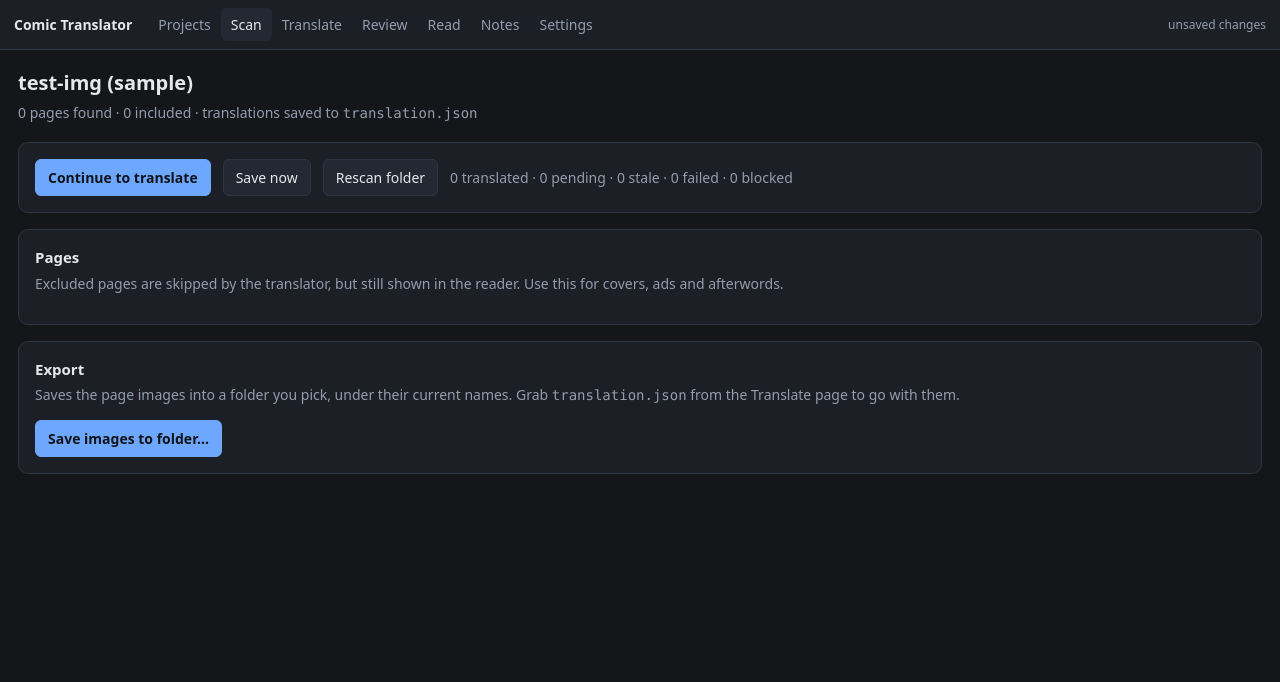
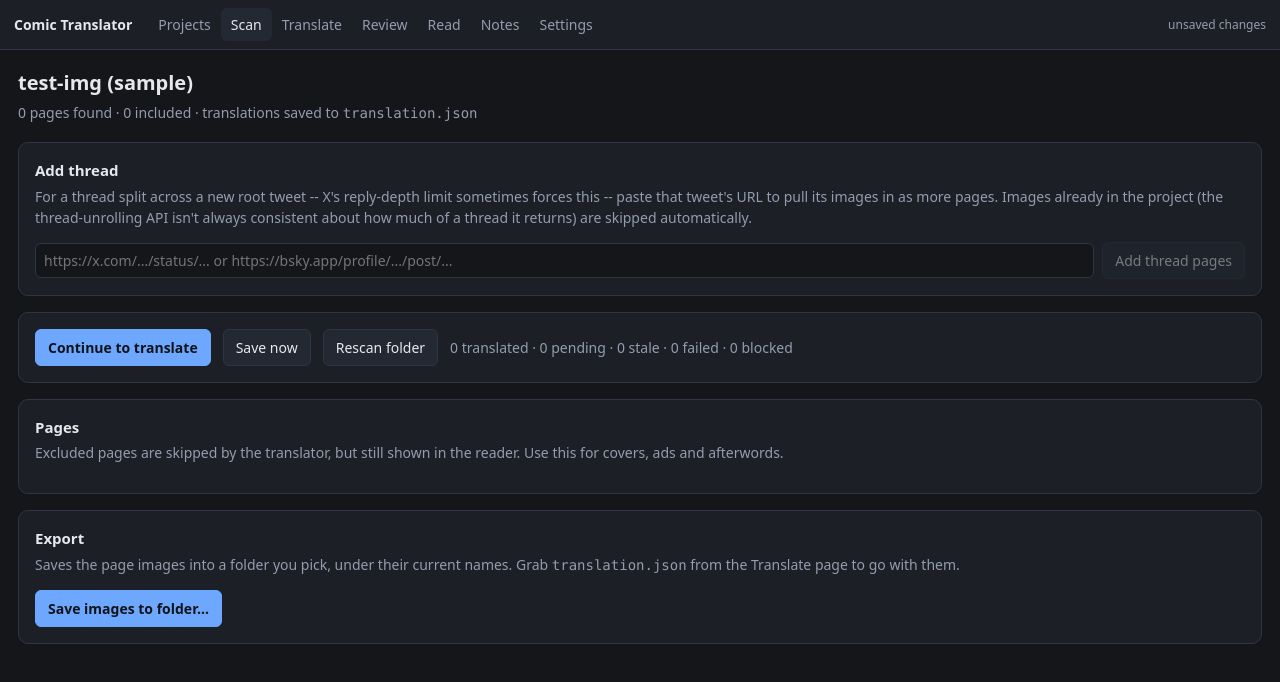
Before and after one commit to rongjie-alter/manga-translator, a Preact app: page / in a window 1280 px wide. Both pictures are taken after a click on the button "Open sample pages". Shown: the top 682 px of the page. Built offline with nearby package versions, Linux system fonts and the light colour scheme.

Commit message:
feat: auto chaining twitter thread and manual add thread

```diff
--- a/src/fs/thread-project.ts
+++ b/src/fs/thread-project.ts
@@ -32,6 +32,14 @@ export function threadProjectId(target: ParsedThread): string {
     ? 'thread:twitter:' + target.id
     : 'thread:bluesky:' + target.handle + '/' + target.rkey
 }
+
+/**
+ * Bound on how many continuation fetches `fetchFullThread` will issue when chasing a
+ * thread that keeps growing, and on the total posts it will collect -- belt-and-suspenders
+ * against a runaway loop if the chaining heuristic below ever misbehaves.
+ */
+const MAX_CHAIN_ITERATIONS = 20
+const MAX_THREAD_POSTS = 50
 
 const TWITTER_WEB =
   /^(?:https?:\/\/)?(?:[a-zA-Z0-9-]+\.)?(?:twitter\.com|x\.com|fxtwitter\.com|fixupx\.com)\/(?:#!\/)?\w+\/status(?:es)?\/(\d+)/i
@@ -198,6 +206,7 @@ interface MediaPhoto {
 
 interface ThreadPost {
   id?: string
+  url?: string
   text?: string
   author?: {
     name?: string
@@ -220,21 +229,15 @@ interface ThreadApiResponse {
   }
 }
 
-/**
- * Fetch thread metadata, download all attached images, and create a project source.
- */
-export async function openThreadProject(
-  target: ParsedThread,
-  onProgress?: (status: string) => void,
-): Promise<ProjectSource> {
-  onProgress?.('Fetching thread…')
-
-  const apiUrl =
-    target.type === 'twitter'
+function apiUrlFor(target: ParsedThread): string {
+  return target.type === 'twitter'
     ? `https://api.fxtwitter.com/2/thread/${target.id}`
     : `https://api.fxbsky.app/2/thread/${encodeURIComponent(target.handle)}/${encodeURIComponent(target.rkey)}`
+}
 
-  const res = await fetch(apiUrl)
+/** Issues the single underlying API fetch. The only step allowed to throw. */
+async function fetchThreadJson(target: ParsedThread): Promise<ThreadApiResponse> {
+  const res = await fetch(apiUrlFor(target))
   if (!res.ok) {
     let message = `Failed to fetch thread (${res.status} ${res.statusText})`
     try {
@@ -250,13 +253,78 @@ export async function openThreadProject(
   if (data.code && data.code !== 200) {
     throw new Error(data.message || `API error code ${data.code}`)
   }
+  return data
+}
 
-  const posts =
-    Array.isArray(data.thread) && data.thread.length > 0
+function extractThreadPosts(data: ThreadApiResponse): ThreadPost[] {
+  return Array.isArray(data.thread) && data.thread.length > 0
     ? data.thread
     : data.status
       ? [data.status]
       : []
+}
+
+/**
+ * The thread API returns a windowed slice of the self-reply chain anchored on
+ * whichever post id was queried, not the whole thread -- confirmed empirically: querying
+ * post 1 of a 14-post thread returns only posts 1-7, but re-querying anchored on post 7
+ * (the last post of that response) returns 1-8, then anchored on 8 returns 1-13, then on
+ * 13 returns all 14. So we keep re-querying anchored on the last post's own URL until the
+ * response stops growing.
+ *
+ * Each response is a full replacement of `posts`, never a merge -- every response is
+ * anchored back to post 1, so a longer response is simply adopted as-is.
+ */
+async function fetchFullThread(
+  target: ParsedThread,
+  onProgress?: (status: string) => void,
+): Promise<{ firstData: ThreadApiResponse; posts: ThreadPost[] }> {
+  const firstData = await fetchThreadJson(target)
+  let posts = extractThreadPosts(firstData)
+  const seen = new Set<string>([threadProjectId(target)])
+
+  for (let i = 0; i < MAX_CHAIN_ITERATIONS && posts.length < MAX_THREAD_POSTS; i++) {
+    const last = posts[posts.length - 1]
+    if (!last?.url) break
+
+    const nextAnchor = parseThreadUrl(last.url)
+    if (!nextAnchor) break
+
+    const nextKey = threadProjectId(nextAnchor)
+    if (seen.has(nextKey)) break
+    seen.add(nextKey)
+
+    onProgress?.(`Fetching more of thread (${posts.length} posts so far)…`)
+
+    let nextData: ThreadApiResponse
+    try {
+      nextData = await fetchThreadJson(nextAnchor)
+    } catch {
+      // The first fetch already succeeded -- a flaky continuation should not
+      // throw away the pages already found, so stop chaining and use what we have.
+      break
+    }
+
+    const nextPosts = extractThreadPosts(nextData)
+    if (nextPosts.length <= posts.length) break
+    posts = nextPosts
+  }
+
+  return { firstData, posts }
+}
+
+/**
+ * Fetch thread metadata (chasing continuations, see `fetchFullThread`) and download all
+ * attached images, without opening a project -- shared by `openThreadProject` (new
+ * project) and the Scan view's "Add thread" fallback (append to an existing project).
+ */
+export async function fetchThreadImages(
+  target: ParsedThread,
+  onProgress?: (status: string) => void,
+): Promise<{ files: File[]; projectName: string }> {
+  onProgress?.('Fetching thread…')
+
+  const { firstData: data, posts } = await fetchFullThread(target, onProgress)
 
   const imageUrls: string[] = []
   for (const post of posts) {
@@ -313,6 +381,17 @@ export async function openThreadProject(
     files.push(new File([blob], fileName, { type: blob.type || 'image/jpeg' }))
   }
 
+  return { files, projectName }
+}
+
+/**
+ * Fetch thread metadata, download all attached images, and create a project source.
+ */
+export async function openThreadProject(
+  target: ParsedThread,
+  onProgress?: (status: string) => void,
+): Promise<ProjectSource> {
+  const { files, projectName } = await fetchThreadImages(target, onProgress)
   onProgress?.('Opening project…')
   return openImagesProject(files, projectName, threadProjectId(target))
 }
--- a/src/ui/ScanView.tsx
+++ b/src/ui/ScanView.tsx
@@ -2,11 +2,38 @@ import { navigate } from '../app'
 import { saveImagesToFolder, type CopyProgress } from '../fs/export'
 import { isFsaSupported } from '../fs/handles'
 import { FOLDER_JSON_NAME } from '../fs/source'
+import { fetchThreadImages, parseThreadUrl } from '../fs/thread-project'
 import { orderedPages, type Page } from '../state/schema'
-import { addImages, openSource, saveNow, updateProject, useStore } from '../state/store'
+import {
+  addImages,
+  DUPLICATE_IMAGE_REASON,
+  openSource,
+  saveNow,
+  updateProject,
+  useStore,
+} from '../state/store'
 import { Banner, PageImage, StatusDot, clamp, countByStatus } from './common'
 import { describeRejection, imagesFrom, isEditable } from './incoming'
 import { useEffect, useRef, useState } from 'preact/hooks'
+
+/**
+ * Splits `addImages`' `skipped` list into an informational note about images that were
+ * silently deduplicated (expected, not a problem -- see `DUPLICATE_IMAGE_REASON`) and a
+ * warning about anything that failed for a real reason.
+ */
+function describeSkipped(
+  skipped: { type: string; reason: string }[],
+): { note: string | null; problem: string | null } {
+  const duplicates = skipped.filter((s) => s.reason === DUPLICATE_IMAGE_REASON)
+  const other = skipped.filter((s) => s.reason !== DUPLICATE_IMAGE_REASON)
+  return {
+    note: duplicates.length > 0 ? `Skipped ${duplicates.length} image(s) already in the project.` : null,
+    problem:
+      other.length > 0
+        ? `Could not add ${other.length} image(s): ` + other.map((s) => s.reason).join('; ')
+        : null,
+  }
+}
 
 export function ScanView() {
   const { project, source, report } = useStore()
@@ -42,6 +69,8 @@ export function ScanView() {
       <PdfResolutionCard />
 
       <AddPagesCard />
+
+      <AddThreadCard />
 
       <div class="card">
         <div class="row">
@@ -117,15 +146,14 @@ function AddPagesCard() {
     setProblem(null)
     try {
       const result = await addImages(blobs)
+      const { note: dupNote, problem } = describeSkipped(result.skipped)
+      const notes: string[] = []
       if (result.added.length > 0) {
-        setNote(`Added ${result.added.length} page(s): ${result.added.join(', ')}`)
+        notes.push(`Added ${result.added.length} page(s): ${result.added.join(', ')}`)
       }
-      if (result.skipped.length > 0) {
-        setProblem(
-          `Could not add ${result.skipped.length} image(s): ` +
-            result.skipped.map((s) => s.reason).join('; '),
-        )
-      }
+      if (dupNote) notes.push(dupNote)
+      if (notes.length > 0) setNote(notes.join(' '))
+      if (problem) setProblem(problem)
     } catch (err) {
       setProblem(err instanceof Error ? err.message : String(err))
     } finally {
@@ -211,6 +239,97 @@ function AddPagesCard() {
         />
         <button disabled={busy} onClick={() => input.current?.click()}>
           Add images…
+        </button>
+      </div>
+      {note && (
+        <p class="muted" style="margin-bottom:0">
+          {note}
+        </p>
+      )}
+    </div>
+  )
+}
+
+/**
+ * Manual fallback for a thread the automatic chase (`fetchThreadImages`) couldn't fully
+ * unroll on its own -- e.g. a creator forced to start a new root tweet mid-series because
+ * of X's reply-depth limit. Paste that tweet's (or a Bluesky post's) URL and its images
+ * are appended as more pages, the same way pasted/dropped images are.
+ *
+ * Gated on `source.addImage` existing rather than `startedFromClipboard` like
+ * `AddPagesCard`: appending thread images is useful for any writable project, not just
+ * ones that started from a clipboard paste.
+ */
+function AddThreadCard() {
+  const { source } = useStore()
+  const [url, setUrl] = useState('')
+  const [busy, setBusy] = useState(false)
+  const [progress, setProgress] = useState<string | null>(null)
+  const [note, setNote] = useState<string | null>(null)
+  const [problem, setProblem] = useState<string | null>(null)
+
+  if (!source?.addImage) return null
+
+  async function importThread() {
+    const target = parseThreadUrl(url)
+    if (!target) {
+      setProblem('Please enter a valid Twitter/X or Bluesky thread URL.')
+      return
+    }
+    setBusy(true)
+    setProblem(null)
+    setNote(null)
+    try {
+      const { files } = await fetchThreadImages(target, setProgress)
+      const result = await addImages(files)
+      const { note: dupNote, problem } = describeSkipped(result.skipped)
+      const notes: string[] = []
+      if (result.added.length > 0) notes.push(`Added ${result.added.length} page(s) from thread.`)
+      if (dupNote) notes.push(dupNote)
+      if (notes.length > 0) setNote(notes.join(' '))
+      if (problem) setProblem(problem)
+      setUrl('')
+    } catch (err) {
+      setProblem(err instanceof Error ? err.message : String(err))
+    } finally {
+      setBusy(false)
+      setProgress(null)
+    }
+  }
+
+  return (
+    <div class="card">
+      <h2>Add thread</h2>
+      <p class="muted" style="margin-top:-6px">
+        For a thread split across a new root tweet -- X's reply-depth limit sometimes
+        forces this -- paste that tweet's URL to pull its images in as more pages.
+        Images already in the project (the thread-unrolling API isn't always
+        consistent about how much of a thread it returns) are skipped automatically.
+      </p>
+      {problem && <Banner kind="warn">{problem}</Banner>}
+      <div class="row" style="gap:8px">
+        <input
+          id="add-thread-url-input"
+          type="url"
+          placeholder="https://x.com/.../status/... or https://bsky.app/profile/.../post/..."
+          value={url}
+          disabled={busy}
+          onInput={(e) => setUrl((e.target as HTMLInputElement).value)}
+          onKeyDown={(e) => {
+            if (e.key === 'Enter' && url.trim() && !busy) {
+              e.preventDefault()
+              void importThread()
+            }
+          }}
+          style="flex:1"
+          autocomplete="off"
+        />
+        <button
+          disabled={busy || !url.trim()}
+          onClick={() => void importThread()}
+          style="white-space:nowrap"
+        >
+          {busy && progress ? progress : 'Add thread pages'}
         </button>
       </div>
       {note && (
```
Also changed, not shown: src/state/store.ts (+25 -5 lines), 2 other files (tests, documents, lock files or other folders). Lines whose indentation alone changed are shown as unchanged.
